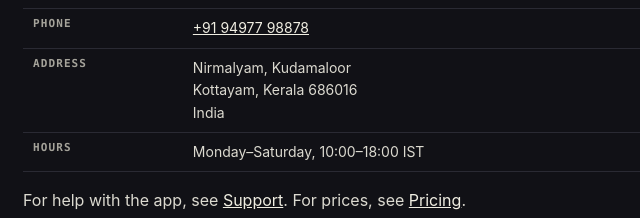
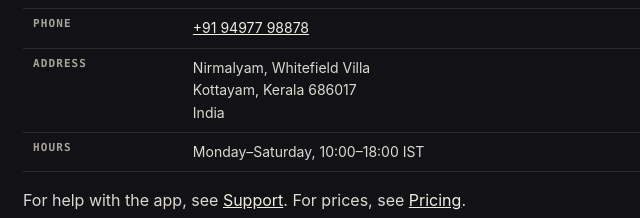
Before and after one commit to deveres97/kinodesk, a plain HTML site: page contact.html in a window 1280 px wide. Shown: the part 300-518 px from the top of the page, 257-897 px from the left. Drawn offline with Linux system fonts and the light colour scheme.

Commit message:
Update address in contact.html

```diff
--- a/contact.html
+++ b/contact.html
@@ -18,7 +18,7 @@ nav{line-height:2}</style></head><body><main>
 <tr><th>Business</th><td>Neutral Density (developer of KinoDesk)</td></tr>
 <tr><th>Email</th><td><a href="mailto:kinodesk.app@gmail.com">kinodesk.app@gmail.com</a></td></tr>
 <tr><th>Phone</th><td><a href="tel:+919497798878">+91 94977 98878</a></td></tr>
-<tr><th>Address</th><td>Nirmalyam, Kudamaloor<br>Kottayam, Kerala 686016<br>India</td></tr>
+<tr><th>Address</th><td>Nirmalyam, Whitefield Villa<br>Kottayam, Kerala 686017<br>India</td></tr>
 <tr><th>Hours</th><td>Monday–Saturday, 10:00–18:00 IST</td></tr>
 </table>
 <p>For help with the app, see <a href="support.html">Support</a>. For prices, see <a href="pricing.html">Pricing</a>.</p>
```
